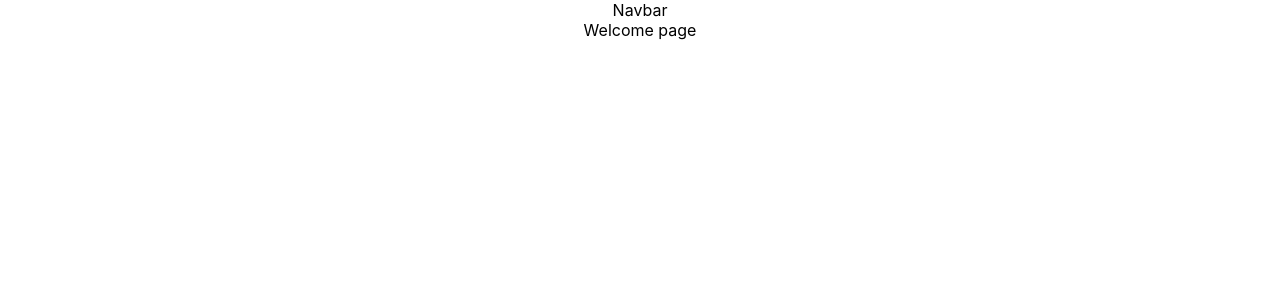
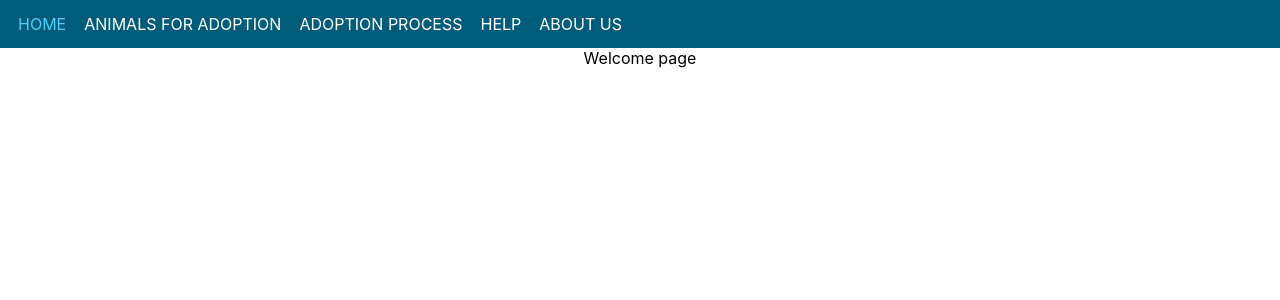
Before and after one commit to Allicce/adopt-app, a React (Create React App) app: page / in a window 1280 px wide. Shown: the top 300 px of the page. Built offline with nearby package versions, Linux system fonts and the light colour scheme.

Commit message:
style(navbar) add navbar style

```diff
--- a/package.json
+++ b/package.json
@@ -11,6 +11,7 @@
     "react-dom": "^17.0.2",
     "react-router-dom": "^5.3.0",
     "react-scripts": "^1.1.5",
+    "styled-components": "^5.3.1",
     "web-vitals": "^1.0.1"
   },
   "scripts": {
--- a/src/components/navbar/Navbar.js
+++ b/src/components/navbar/Navbar.js
@@ -1,5 +1,28 @@
 import React from "react";
+import { NavLink } from "react-router-dom";
+import { NavbarWrapper } from "./NavbarWrapper";
 
 export const Navbar = () => {
-  return <div>Navbar</div>;
+  return (
+    <NavbarWrapper>
+      <div className="left-side">
+        <NavLink exact activeClassName="navbar-active" to="/">
+          Home
+        </NavLink>
+        <NavLink exact activeClassName="navbar-active" to="/a">
+          Animals for adoption
+        </NavLink>
+        <NavLink exact activeClassName="navbar-active" to="/b">
+          Adoption process
+        </NavLink>
+        <NavLink exact activeClassName="navbar-active" to="/c">
+          Help
+        </NavLink>
+        <NavLink exact activeClassName="navbar-active" to="/d">
+          About us
+        </NavLink>
+      </div>
+      <div className="right-side"></div>
+    </NavbarWrapper>
+  );
 };
--- /dev/null
+++ b/src/components/navbar/NavbarWrapper.js
@@ -0,0 +1,28 @@
+import styled from "styled-components";
+import * as color from "../../styles/abstracts/colourVariables";
+
+export const NavbarWrapper = styled.div`
+  width: 100%;
+  height: 3rem;
+  display: flex;
+  justify-content: space-between;
+  background-color: ${color.PRIMARY_COLOR_DARK};
+
+  .left-side {
+    width: 50%;
+    height: 100%;
+    display: flex;
+    justify-content: space-evenly;
+    align-items: center;
+
+    a {
+      color: ${color.WHITE};
+      text-transform: uppercase;
+      text-decoration: none;
+    }
+
+    a.navbar-active {
+      color: ${color.PRIMARY_COLOR_LIGHT};
+    }
+  }
+`;
--- a/src/styles/abstracts/colourVariables.js
+++ b/src/styles/abstracts/colourVariables.js
@@ -1,3 +1,4 @@
+export const WHITE = "#fff";
 export const GREY_1 = "#F2F2F2";
 export const GREY_2 = "#E0E0E0";
 export const GREY_3 = "#BDBDBD";
```
Also changed, not shown: 2 other files (tests, documents, lock files or other folders).
